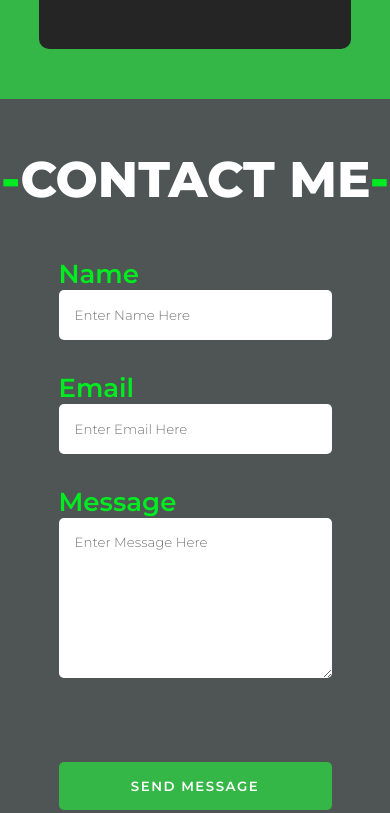
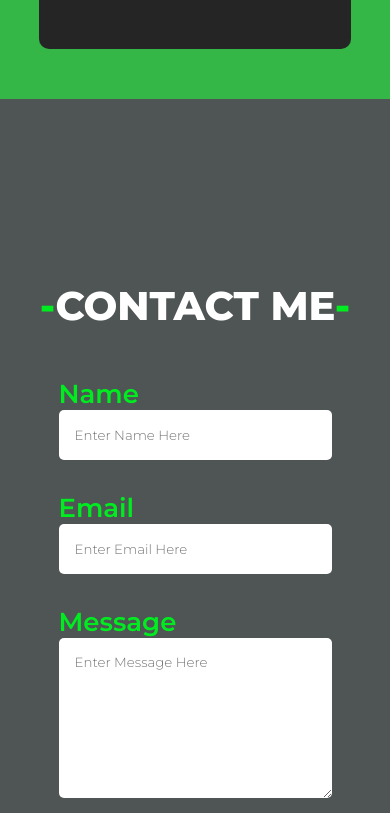
Before and after one commit to JeffGolota7/portfolio, a plain HTML site: page index.html in a window 390 px wide. Shown: the part 2517-3330 px from the top of the page. Drawn offline with Linux system fonts and the light colour scheme.

Commit message:
Update main.css

```diff
--- a/css/main.css
+++ b/css/main.css
@@ -766,6 +766,13 @@ body {
   #about .wave {
     top: -3rem;
   }
+  #contact .contact-form .contact-input {
+    margin-bottom: 0;
+  }
+  #contact {
+    height: 100vh;
+    overflow: hidden;
+  }
 }
 
 @media screen and (max-width: 400px) {
@@ -785,12 +792,19 @@ body {
   #projects {
     height: 100vh;
   }
+  #contact .contact-form .contact-title {
+    font-size: 40px;
+  }
 }
 
 @media screen and (max-width: 390px) {
   #about #about-description .about-image-container {
     height: 200px;
     width: 200px;
+    border-radius: 50%;
+  }
+  #contact {
+    height: 120vh;
   }
 }
 /*# sourceMappingURL=main.css.map */
```
